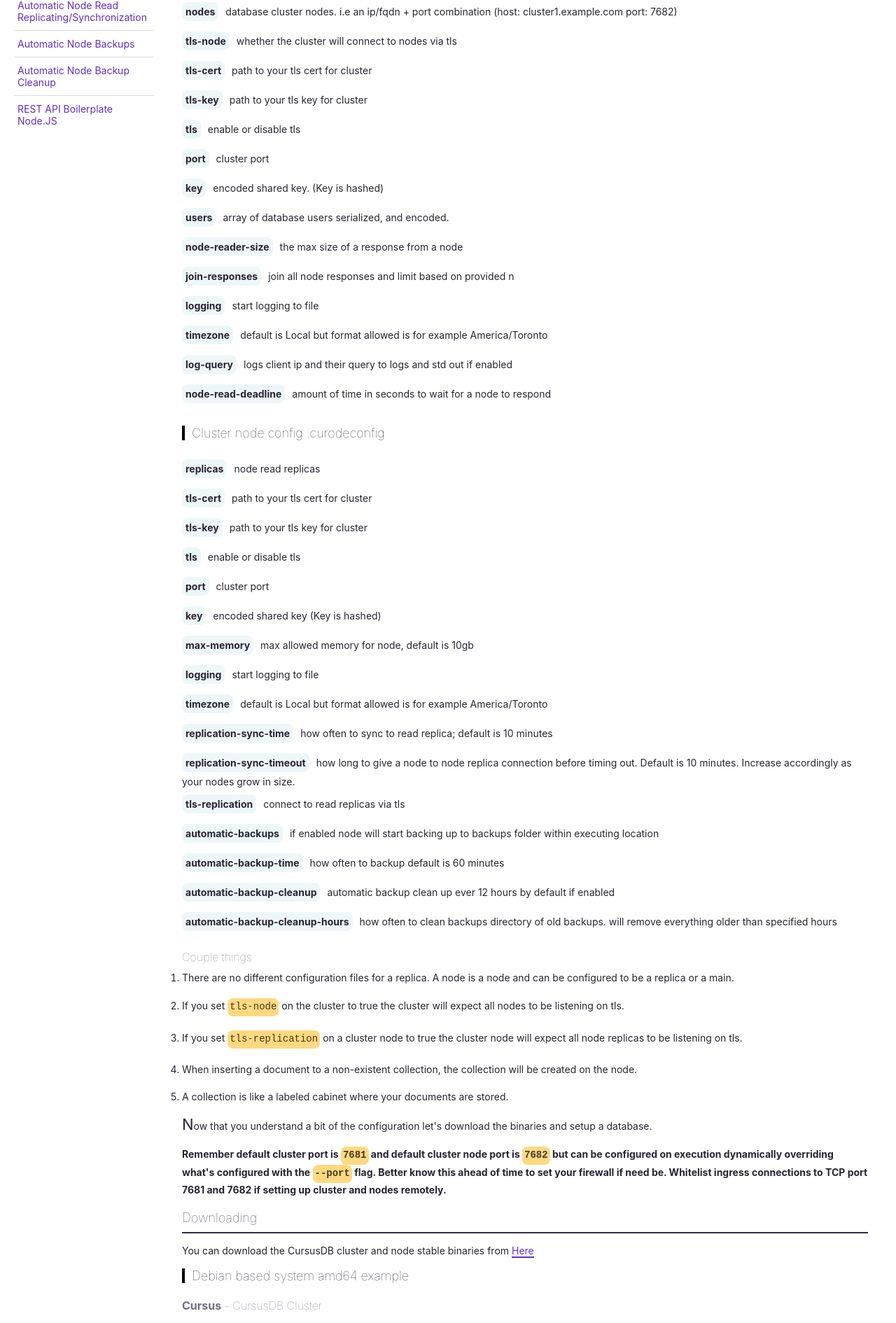
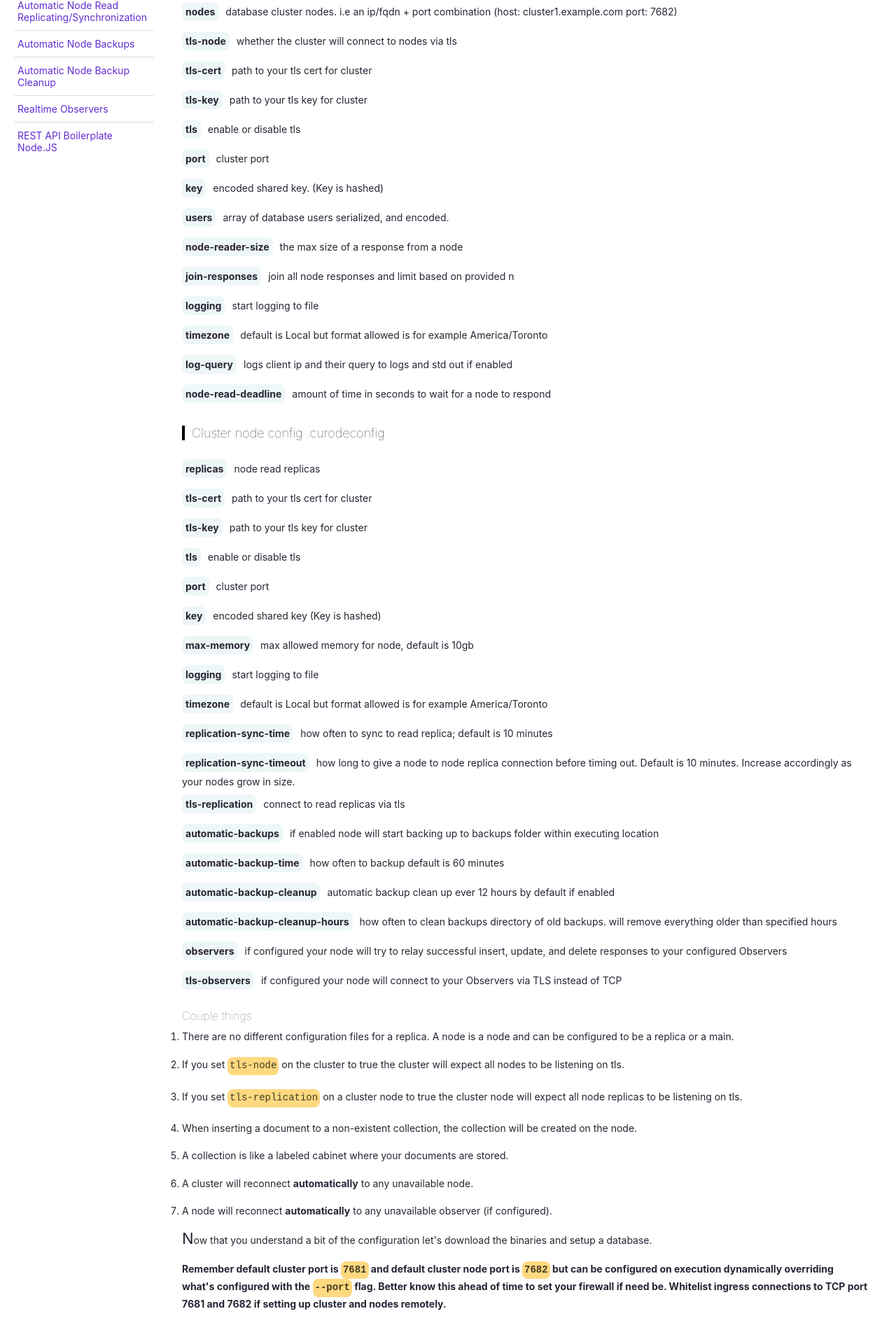
Before and after one commit to cursusdb/cursusdb-web, a SvelteKit app: page /documentation in a window 1280 px wide. Shown: the part 509-2399 px from the top of the page at 70% size. Built offline with nearby package versions, Linux system fonts and the light colour scheme; a small style sheet from the web is missing.

Commit message:
Node observer section of documentation and adding some new curode configs

```diff
--- a/src/routes/documentation/+page.svelte
+++ b/src/routes/documentation/+page.svelte
@@ -54,6 +54,7 @@
             <li><a href="#automatic-node-rep">Automatic Node Read Replicating/Synchronization</a></li>
             <li><a href="#automatic-node-backups">Automatic Node Backups</a></li>
             <li><a href="#automatic-node-backup-cleanup">Automatic Node Backup Cleanup</a></li>
+            <li><a href="#realtime-observers">Realtime Observers</a></li>
             <li><a target="_blank" href="https://github.com/cursusdb/cursusdb-rest-api-template">REST API Boilerplate Node.JS</a></li>
         </ul>
     </aside>
@@ -112,6 +113,9 @@
             <li><strong><span class="yaml-key">automatic-backup-time</span></strong>how often to backup default is 60 minutes</li>
             <li><strong><span class="yaml-key">automatic-backup-cleanup</span></strong>automatic backup clean up ever 12 hours by default if enabled</li>
             <li><strong><span class="yaml-key">automatic-backup-cleanup-hours</span></strong>how often to clean backups directory of old backups.  will remove everything older than specified hours</li>
+            <li><strong><span class="yaml-key">observers</span></strong>if configured your node will try to relay successful insert, update, and delete responses to your configured Observers</li>
+            <li><strong><span class="yaml-key">tls-observers</span></strong>if configured your node will connect to your Observers via TLS instead of TCP</li>
+
         </ul><br/>
 
 
@@ -122,6 +126,8 @@
             <li><p>If you set <code>tls-replication</code> on a cluster node to true the cluster node will expect all node replicas to be listening on tls.</p></li>
             <li><p>When inserting a document to a non-existent collection, the collection will be created on the node.</p></li>
             <li><p>A collection is like a labeled cabinet where your documents are stored.</p></li>
+            <li><p>A cluster will reconnect <strong>automatically</strong> to any unavailable node.</p></li>
+            <li><p>A node will reconnect <strong>automatically</strong> to any unavailable observer (if configured).</p></li>
         </ol>
 
 
@@ -748,6 +754,31 @@
             <li><code>4022</code> No documents found to alter</li>
             <li><code>4023</code> No unique $id could be found for insert</li>
             <li><code>4024</code> Batch insertion is not supported</li>
+        </ul><br/>
+
+        <h2 id="realtime-observers">Realtime Observers</h2>
+        <p>With CursusDB you can setup a <strong>Node Observer</strong> which is a TCP listener that authenticates with your nodes with your shared key.  Your nodes if configured with the correct observers will relay all successful (insert,update,delete) responses as messages to your Observers and the Observer emit them as events.  These events can be relayed to websockets/webtransports and so forth.</p>
+        <br/>
+        <p>To use observer(s) with your nodes make sure you configure them!</p>
+
+        <h5>.curodeconfig</h5>
+        <Prism language="bash" code={`
+...
+observers:
+    - host: 0.0.0.0
+      port: 7680
+tls-observers: false
+
+`}/><br/>
+        <p>The default port for an Observer is 7680 but can be configured.</p>
+
+        <h3>CursusDB Observer Packages, Modules, Libraries</h3>
+        <ul>
+            <li>Node.JS (COMING SOON)</li>
+            <li>GO (COMING SOON)</li>
+            <li>Python (COMING SOON)</li>
+            <li>Java (COMING SOON)</li>
+            <li>C# (COMING SOON)</li>
         </ul>
     </article>
 </main>
```
